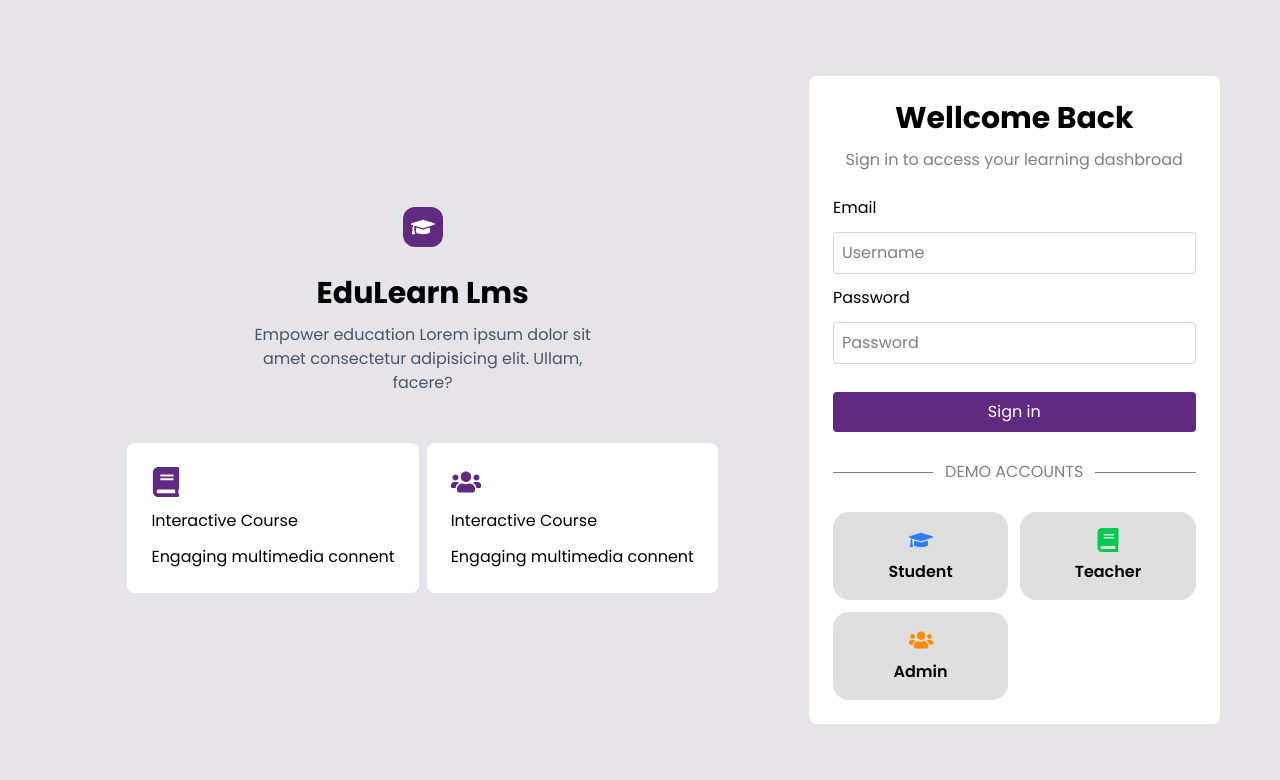
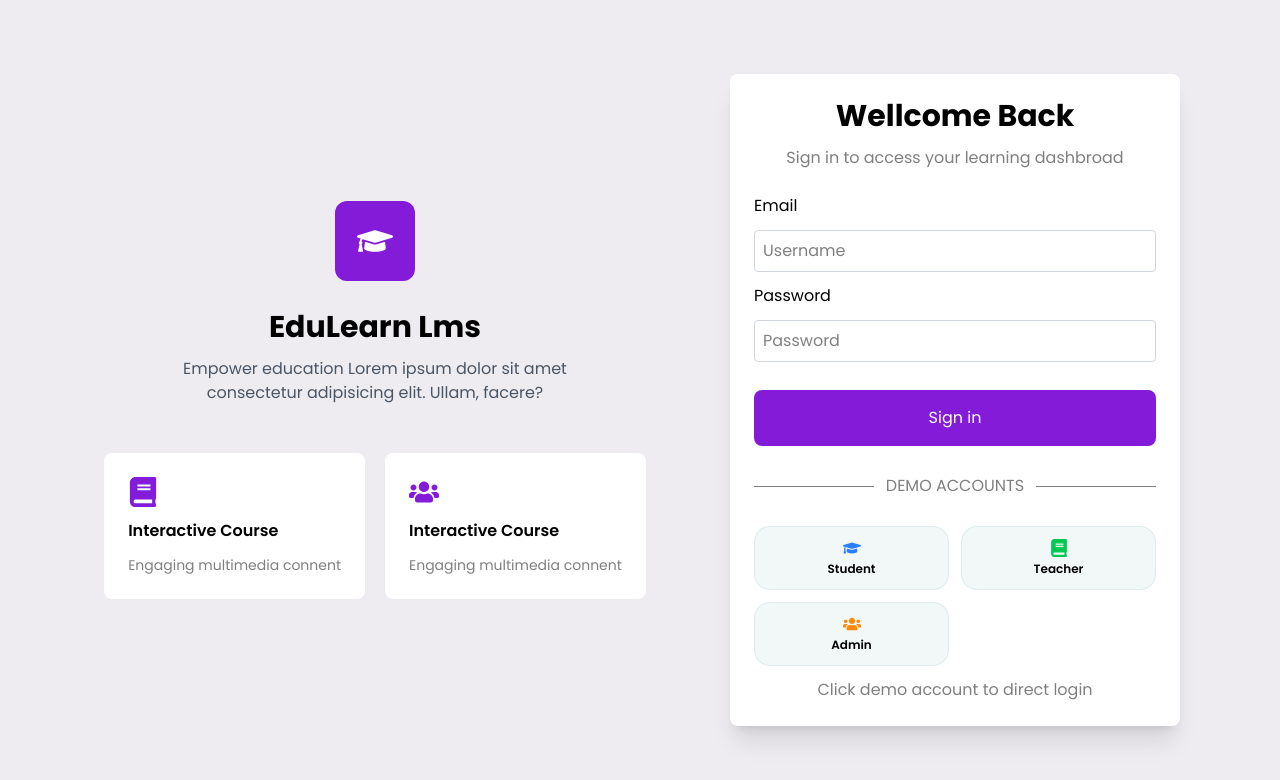
Before and after one commit to absabur/EduLearn, a React (Vite) app: page /login in a window 1280 px wide. Shown: the top 780 px of the page. Built offline with nearby package versions, Linux system fonts and the light colour scheme.

Commit message:
all error fix, working full functional, only left dashboard data design and ui

```diff
--- a/src/App.jsx
+++ b/src/App.jsx
@@ -4,10 +4,11 @@ import { useEffect, useState } from "react";
 import Dashboard from "./pages/Dashboard";
 import Login from "./pages/Login";
 import PrivateRoute from "./components/PrivateRoute";
+import GuestRoute from "./components/GuestRoute";
+import { setAuth } from "./reduxToolkit/auth/authSlice";
 
 function App() {
-  const { isLoggedIn, user } = useSelector((state) => state.auth);
-  const [localLoggedIn, setLocalLoggedIn] = useState(false);
+  const { user } = useSelector((state) => state.auth);
   const [localUser, setLocalUser] = useState(null);
   const dispatch = useDispatch();
 
@@ -15,24 +16,21 @@ function App() {
     try {
       const savedUser = JSON.parse(localStorage.getItem("user"));
       const savedLogin = localStorage.getItem("isLoggedIn") === "true";
-      if (!isLoggedIn || !user) {
-        dispatch({ isLoggedIn: savedLogin, user: savedUser });
-      }
-      setLocalLoggedIn(savedLogin);
+      dispatch(setAuth({ isLoggedIn: savedLogin, user: savedUser }));
       setLocalUser(savedUser);
     } catch (error) {
       console.log(error);
     }
   }, []);
 
-  const authenticated = isLoggedIn || localLoggedIn;
-
   return (
     <Routes>
       <Route
         path="/login"
         element={
-          authenticated ? <Navigate to="/dashboard" replace /> : <Login />
+          <GuestRoute>
+            <Login />
+          </GuestRoute>
         }
       />
 
--- /dev/null
+++ b/src/components/GuestRoute.jsx
@@ -0,0 +1,15 @@
+import React from "react";
+import { useSelector } from "react-redux";
+import { Navigate } from "react-router-dom";
+
+function GuestRoute({ children }) {
+  const { isLoggedIn } = useSelector((state) => state.auth);
+
+  if (isLoggedIn) {
+    return <Navigate to="/dashboard" replace />;
+  }
+
+  return children;
+}
+
+export default GuestRoute;
--- a/src/components/PrivateRoute.jsx
+++ b/src/components/PrivateRoute.jsx
@@ -1,28 +1,12 @@
-import React, { useEffect, useState } from "react";
-import { useDispatch, useSelector } from "react-redux";
+import React from "react";
+import { useSelector } from "react-redux";
 import { Navigate } from "react-router-dom";
-import { setAuth } from "../reduxToolkit/auth/authSlice";
 
 function PrivateRoute({ children }) {
   const { isLoggedIn, user } = useSelector((state) => state.auth);
-  const [localUser, setLocalUser] = useState(null);
-  const [localLoggedIn, setLocalLoggedIn] = useState(false);
-  const dispatch = useDispatch();
 
-  useEffect(() => {
-    try {
-      const savedUser = JSON.parse(localStorage.getItem("user"));
-      const savedLogin = localStorage.getItem("isLoggedIn") === "true";
-      setLocalUser(savedUser);
-      setLocalLoggedIn(savedLogin);
-      dispatch(setAuth({ user: savedUser, isLoggedIn: savedLogin }));
-    } catch (e) {
-      console.error("LocalStorage parse error:", e);
-    }
-  }, []);
-
-  const authUser = isLoggedIn ? user : localUser;
-  const authenticated = isLoggedIn || localLoggedIn;
+  const authUser = user;
+  const authenticated = isLoggedIn;
 
   if (!authenticated) {
     return <Navigate to="/login" replace />;
--- a/src/components/login/ContentCard.jsx
+++ b/src/components/login/ContentCard.jsx
@@ -1,11 +1,9 @@
-import React from "react";
-
 const ContentCard = ({ icon, heading, content }) => {
   return (
     <div className="flex flex-col items-start justify-center gap-3 mt-6 bg-primary p-6 rounded-lg">
       <p className="text-3xl text-secondary">{icon}</p>
-      <h1>{heading}</h1>
-      <p>{content}</p>
+      <h1 className="font-semibold">{heading}</h1>
+      <p className="text-sm text-primary-text/50" >{content}</p>
     </div>
   );
 };
--- a/src/components/login/DemonLoginButton.jsx
+++ b/src/components/login/DemonLoginButton.jsx
@@ -3,7 +3,7 @@ import { useDispatch } from "react-redux";
 import { useNavigate } from "react-router";
 import { loginAsync } from "../../reduxToolkit/auth/authThunk";
 
-export const DemonLoginButton = ({role,children}) => {
+export const DemonLoginButton = ({ role, icon, text }) => {
   const dispatch = useDispatch();
   const navigate = useNavigate();
   const handleLogin = (role) => {
@@ -13,9 +13,10 @@ export const DemonLoginButton = ({role,children}) => {
   return (
     <button
       onClick={() => handleLogin(role)}
-      className="bg-secondary-text/25 px-4 py-4 rounded-2xl w-full flex flex-col items-center justify-center gap-2 cursor-pointer "
+      className="bg-secondary-text/15 border border-secondary-text/25 px-4 py-3 rounded-2xl w-full flex flex-col items-center justify-center gap-1 cursor-pointer "
     >
-      {children}
+      {icon}
+      <p className="text-primary-text font-semibold text-xs"> {text}</p>
     </button>
   );
 };
--- a/src/index.css
+++ b/src/index.css
@@ -4,12 +4,17 @@
 @theme {
   --font-poppins: "Poppins", sans-serif;
   --color-primary: #ffffff;
-  --color-secondary: #602a80;
+  --color-secondary: #831bd8;
   --color-primary-text: #000000;
-  --color-secondary-text: #808080;
+  --color-secondary-text: #a9c6cc;
 }
 
 body {
   font-family: var(--font-poppins);
-  background-color: rgb(230, 228, 233);
+  background-color: #a9c6cc;
+  background-color: rgb(238, 236, 241);
 }
+
+button{
+  cursor: pointer;
+}
--- a/src/pages/Login.jsx
+++ b/src/pages/Login.jsx
@@ -5,20 +5,20 @@ import { DemonLoginButton } from "../components/login/DemonLoginButton";
 
 export default function Login() {
   return (
-    <div className="container mx-auto p-6 flex flex-col md:flex-row gap-6 justify-center items-center min-h-screen">
-      <div className="hidden lg:flex flex-col items-center justify-center gap-6">
+    <div className="container mx-auto md:p-6 p-2 flex flex-col md:flex-row gap-20 justify-center items-center min-h-screen">
+      <div className="flex-1 max-w-[550px] hidden lg:flex flex-col items-center justify-center gap-6">
         <div className="flex flex-col items-center justify-center gap-3">
-          <div className="bg-secondary w-10 h-10 rounded-xl flex items-center justify-center">
-            <FaGraduationCap className="text-2xl text-white " />
+          <div className="bg-secondary w-20 h-20 rounded-xl flex items-center justify-center">
+            <FaGraduationCap className="text-4xl text-white " />
           </div>
           <h1 className="text-3xl font-bold mt-4">EduLearn Lms</h1>
-          <p className="text-gray-600 w-1/2 text-center">
+          <p className="text-gray-600 w-100 text-center">
             Empower education Lorem ipsum dolor sit amet consectetur adipisicing
             elit. Ullam, facere?
           </p>
         </div>
 
-        <div className="flex gap-2">
+        <div className="flex gap-5">
           <ContentCard
             icon={<FaBook />}
             heading={"Interactive Course"}
@@ -31,11 +31,13 @@ export default function Login() {
           />
         </div>
       </div>
-      <div className="bg-primary p-6 rounded-lg flex flex-col items-start justify-center gap-3 md:w-1/3">
+      <div className="flex-1 max-w-[450px] shadow-xl bg-primary p-6 rounded-lg flex flex-col items-start justify-center gap-3 md:w-1/3">
         <h1 className="text-primary-text font-bold text-3xl text-center w-full">
           Wellcome Back
         </h1>
-        <p className="text-secondary-text text-base w-full text-center">Sign in to access your learning dashbroad</p>
+        <p className="text-primary-text/50 text-base w-full text-center">
+          Sign in to access your learning dashbroad
+        </p>
         <form className="w-full flex flex-col gap-3 mt-3">
           <label htmlFor="email"> Email</label>
           <input
@@ -53,34 +55,40 @@ export default function Login() {
           />
           <button
             type="submit"
-            className="bg-secondary text-white px-4 py-2 rounded mt-4 w-full"
+            className="bg-secondary text-white px-4 py-4 rounded-lg mt-4 w-full"
           >
             Sign in
           </button>
         </form>
 
         <div className=" w-full flex justify-center items-center gap-3 mt-4 ">
-          <hr className="flex-1 text-secondary-text" />
-          <p className="text-secondary-text">DEMO ACCOUNTS</p>
-          <hr className="flex-1 text-secondary-text" />
+          <hr className="flex-1 text-primary-text/50" />
+          <p className="text-primary-text/50">DEMO ACCOUNTS</p>
+          <hr className="flex-1 text-primary-text/50" />
         </div>
         {/* demo account button */}
         <div className="grid grid-cols-2 gap-3 w-full mt-4">
-          <DemonLoginButton role={"student"}>
-            <FaGraduationCap className="text-2xl text-blue-500" />
-            <p className="text-primary-text font-semibold"> Student</p>
-          </DemonLoginButton>
+          <DemonLoginButton
+            role={"student"}
+            text={"Student"}
+            icon={<FaGraduationCap className="text-lg text-blue-500" />}
+          />
 
-          <DemonLoginButton role={"teacher"}>
-            <FaBook className="text-2xl text-green-500" />
-            <p className="text-primary-text font-semibold"> Teacher</p>
-          </DemonLoginButton>
+          <DemonLoginButton
+            role={"teacher"}
+            text={"Teacher"}
+            icon={<FaBook className="text-lg text-green-500" />}
+          />
 
-          <DemonLoginButton role={"admin"}>
-            <FaUsers className="text-2xl text-orange-400" />
-            <p className="text-primary-text font-semibold"> Admin</p>
-          </DemonLoginButton>
+          <DemonLoginButton
+            role={"admin"}
+            text={"Admin"}
+            icon={<FaUsers className="text-lg text-orange-400" />}
+          />
         </div>
+        <p className="text-primary-text/50 text-base w-full text-center">
+          Click demo account to direct login
+        </p>
       </div>
     </div>
   );
```
